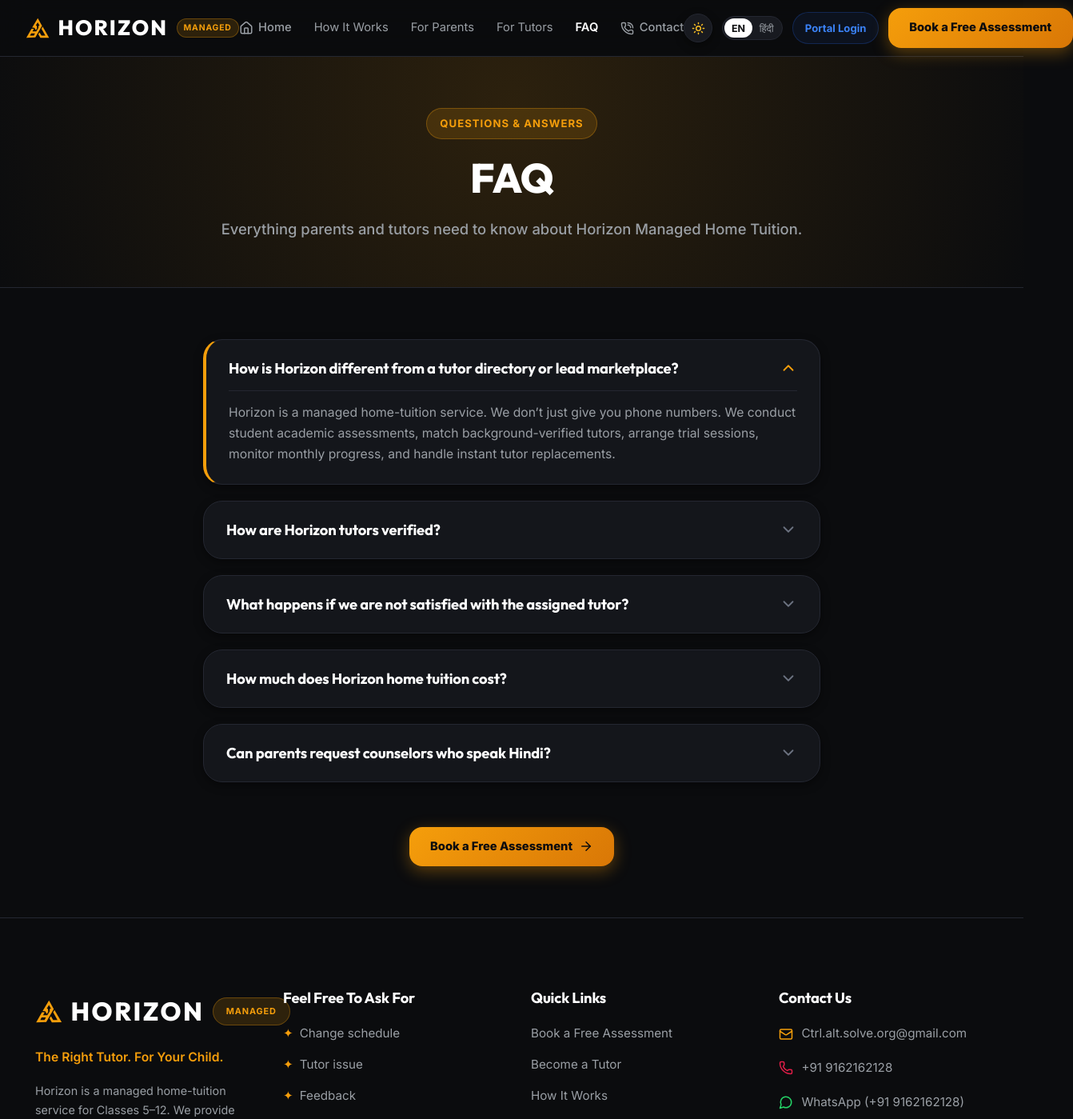
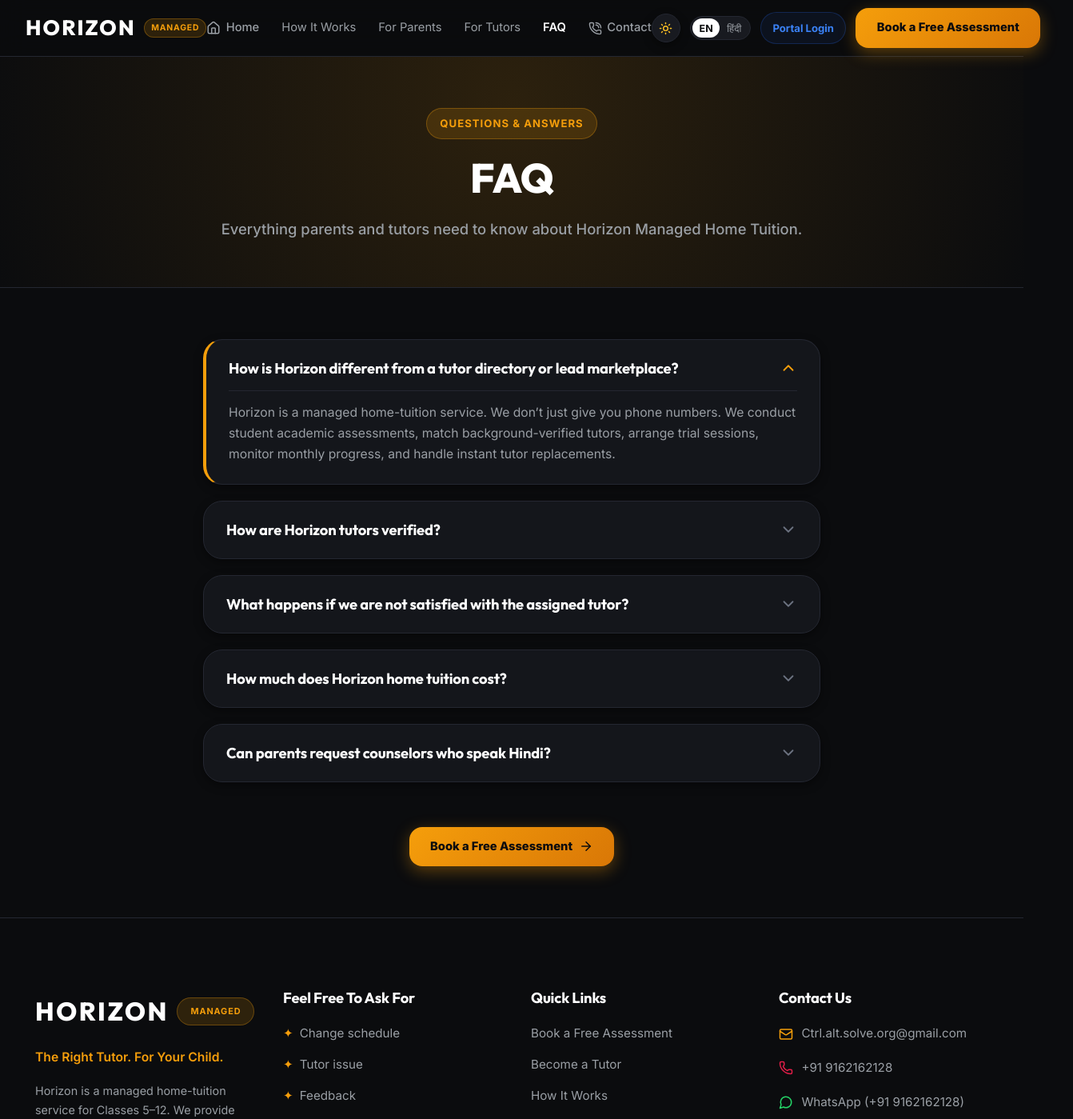
Before and after one commit to ctrlaltsolveorg-cloud/horizon-home-tuition, a Next.js app: page /faq in a window 1280 px wide. Shown: the top 1399 px of the page at 80% size, 1342 px wide, since content can reach past the window. Built offline with nearby package versions, Linux system fonts and the light colour scheme; no server answers.

Commit message:
revert: restore original clean typography brand in navbar and footer

```diff
--- a/src/components/Footer.tsx
+++ b/src/components/Footer.tsx
@@ -4,7 +4,6 @@
 import Link from 'next/link';
 import { useLanguage } from '@/context/LanguageContext';
 import { Phone, MessageCircle, Mail, MapPin } from 'lucide-react';
-import HorizonLogoIcon from '@/components/HorizonLogoSvg';
 
 export default function Footer() {
   const { lang, setLang, t } = useLanguage();
@@ -29,8 +28,6 @@
         {/* Col 1: Brand Info */}
         <div>
           <div style={{ display: 'flex', alignItems: 'center', gap: '0.65rem', marginBottom: '1rem' }}>
-            <HorizonLogoIcon size={34} color="#F59E0B" />
-
             <span style={{
               fontFamily: 'var(--font-heading)',
               fontSize: '2rem',
--- a/src/components/Navbar.tsx
+++ b/src/components/Navbar.tsx
@@ -7,7 +7,6 @@
 import { useTheme } from '@/context/ThemeContext';
 import { useAuth } from '@/context/AuthContext';
 import { Menu, X, Sun, Moon, Home, PhoneCall, Headphones, Phone, LogOut, LayoutDashboard } from 'lucide-react';
-import HorizonLogoIcon from '@/components/HorizonLogoSvg';
 
 export default function Navbar() {
   const { lang, setLang, t } = useLanguage();
@@ -39,9 +38,6 @@
       }}>
         {/* BRAND LOGO */}
         <Link href="/" style={{ display: 'flex', alignItems: 'center', gap: '0.65rem', textDecoration: 'none', whiteSpace: 'nowrap' }}>
-          {/* Official Interlocking Vector Emblem */}
-          <HorizonLogoIcon size={30} color="#F59E0B" />
-
           <span style={{
             fontFamily: 'var(--font-heading)',
             fontSize: '1.65rem',
```
